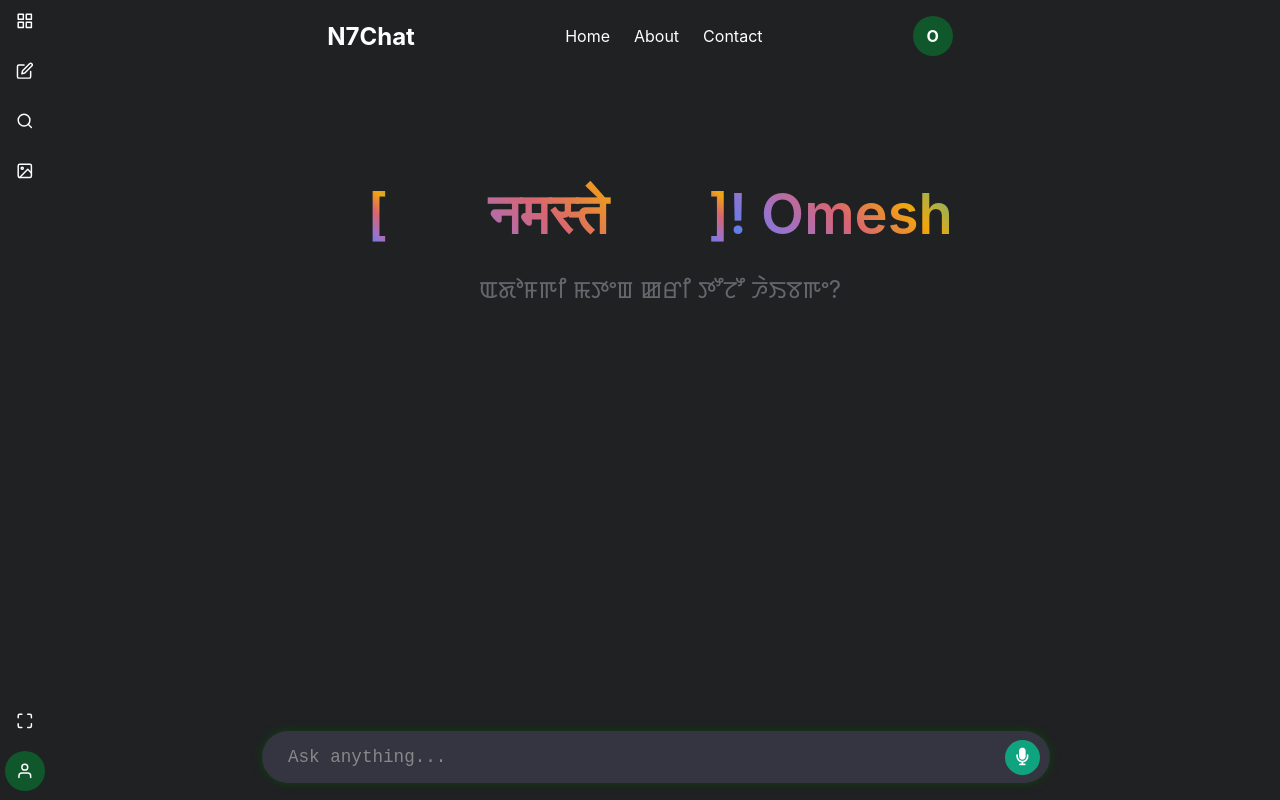
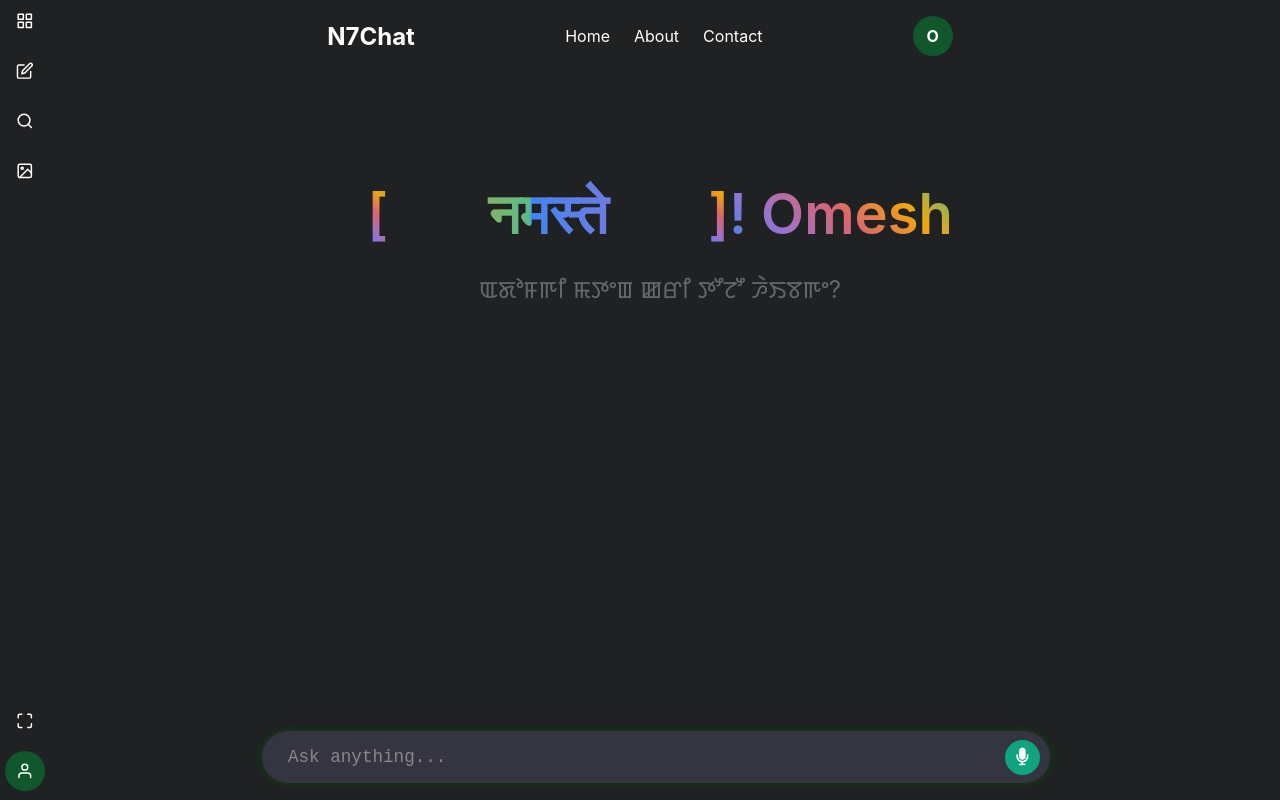
Before and after one commit to OmeshThokchom/Chatbot_manipur, a React (Vite) app in the folder frontend/: page / in a window 1280 px wide. Built offline with nearby package versions, Linux system fonts and the light colour scheme; what marked-highlight would draw is missing.

Commit message:
update loading and add shimmer effect

```diff
--- a/frontend/src/components/TypingIndicator.css
+++ b/frontend/src/components/TypingIndicator.css
@@ -41,4 +41,19 @@
 .typing-indicator__text {
   font-style: italic;
   color: var(--secondary-text-color);
+  background: linear-gradient(90deg, #333 0%, #fff 50%, #333 100%); /* Using a dark grey base and white shimmer */
+  -webkit-background-clip: text;
+  background-clip: text;
+  -webkit-text-fill-color: transparent;
+  background-size: 200% 100%;
+  animation: shimmer 2.5s infinite;
 }
+
+@keyframes shimmer {
+  0% {
+    background-position: -100% 0;
+  }
+  100% {
+    background-position: 100% 0;
+  }
+}
--- a/frontend/src/components/Welcome.css
+++ b/frontend/src/components/Welcome.css
@@ -30,6 +30,29 @@
   -webkit-background-clip: text;
   background-clip: text;
   -webkit-text-fill-color: transparent;
+}
+
+.welcome-animated-title {
+  font-size: 3.5rem;
+  font-weight: 600;
+  color: #1f1f1f;
+  background: linear-gradient(90deg, #4285f4, #9b72cb, #d96570, #f2a60c, #57bb8a);
+  -webkit-background-clip: text;
+  background-clip: text;
+  -webkit-text-fill-color: transparent;
+  position: relative;
+  overflow: hidden;
+  animation: shimmer 2.5s infinite;
+  background-size: 200% 100%;
+}
+
+@keyframes shimmer {
+  0% {
+    background-position: -100% 0;
+  }
+  100% {
+    background-position: 100% 0;
+  }
 }
 
 .welcome-subtitle {
--- a/frontend/src/components/Welcome.tsx
+++ b/frontend/src/components/Welcome.tsx
@@ -21,7 +21,7 @@ const Welcome: React.FC = () => {
       <div className="welcome-header">
         <div className="welcome-greeting">
           <span className="welcome-title">{'['}</span>
-          <h1 className="welcome-title" ref={ref} style={{ minWidth: '20rem', textAlign: 'center' }} />
+          <h1 className="welcome-animated-title" ref={ref} style={{ minWidth: '20rem', textAlign: 'center' }} />
           <span className="welcome-title">{']'}</span>
           <p className="welcome-title"> ! Omesh</p>
         </div>
```
